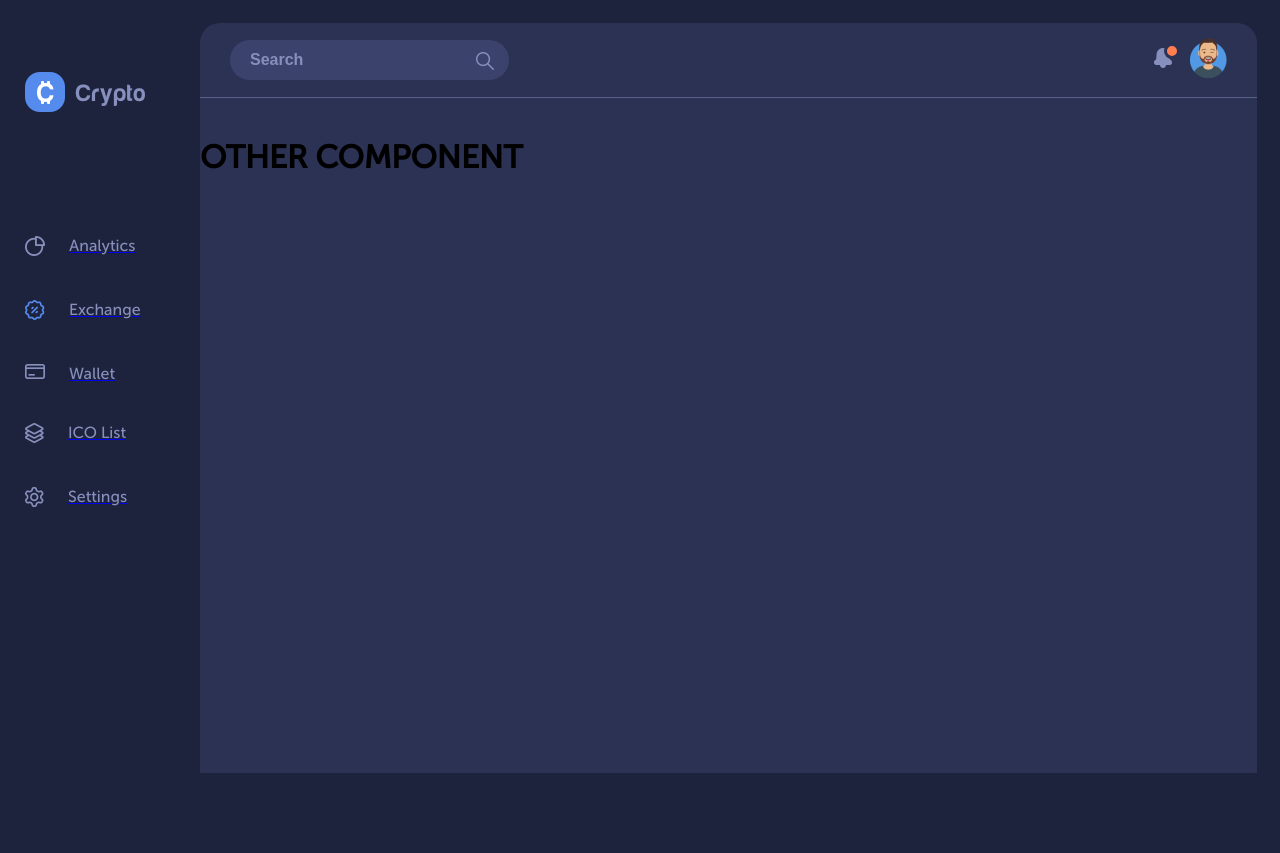
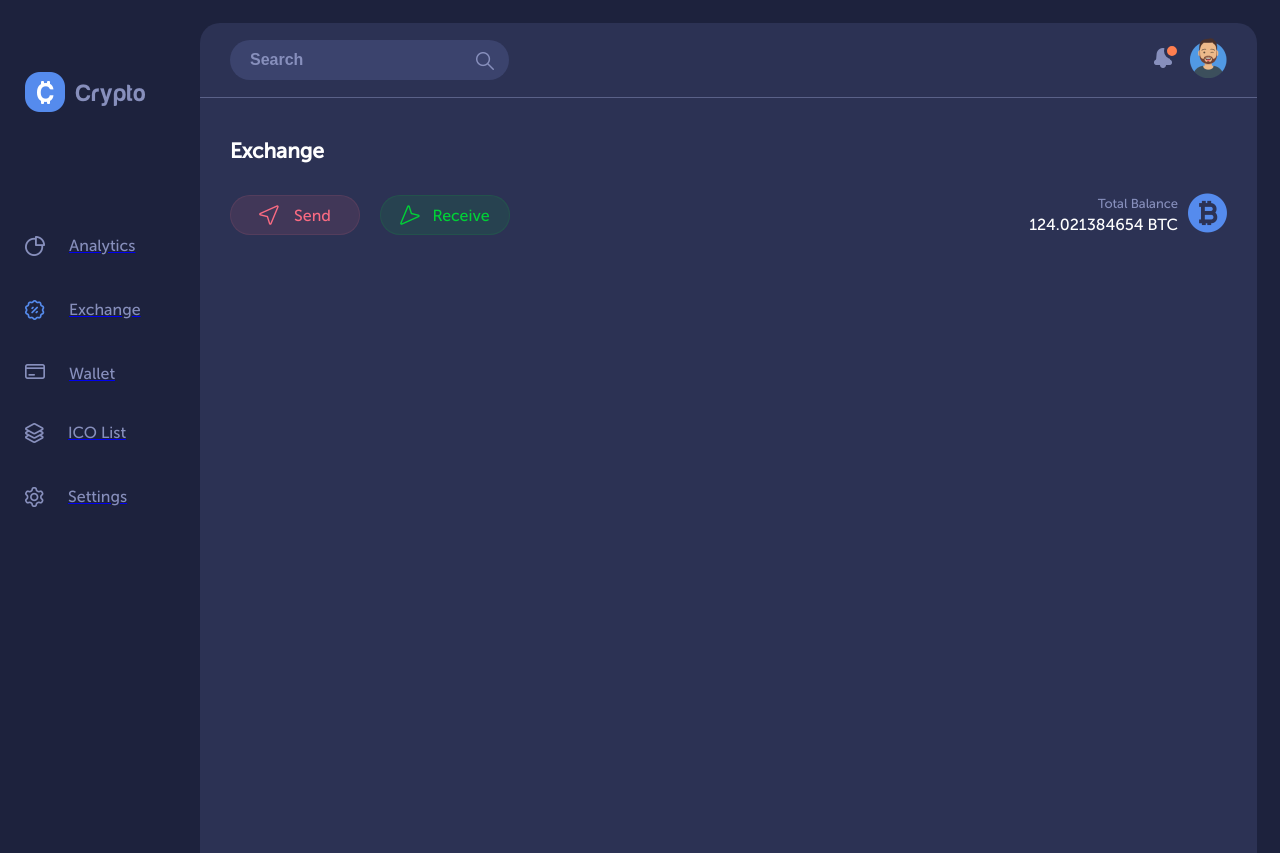
Before and after one commit to hasnainbaloch/innovativeSolutionsAssign, a React (Create React App) app: page / in a window 1280 px wide. Before the commit the page ends 800 px from the top, so only its background shows below. Built offline with nearby package versions, Linux system fonts and the light colour scheme.

Commit message:
info bar

```diff
--- a/src/components/MainContent.jsx
+++ b/src/components/MainContent.jsx
@@ -2,8 +2,8 @@ import React from "react";
 import TopHeader from "./topHeader/TopHeader";
 
 import { Switch, Route } from "react-router-dom";
-import Other from "./Other";
-import Exchange from "./exchange/Exchange";
+import Other from "../views/Other";
+import Exchange from "../views/exchange/Exchange.jsx";
 
 export const MainContent = () => {
   const mainContentStyle = {
@@ -12,14 +12,14 @@ export const MainContent = () => {
     width: "100%",
     borderTopLeftRadius: "20px",
     borderTopRightRadius: "20px",
-    minHeight: "90vh",
+    minHeight: "100vh",
   };
   return (
     <div style={mainContentStyle}>
       <TopHeader />
       <Switch>
-        <Route path="/" component={Other} />
-        <Route path="/exchange" component={Exchange} />
+        <Route path="/" component={Exchange} />
+        <Route path="/exchange" component={Other} />
       </Switch>
     </div>
   );
--- a/src/components/exchange/Exchange.js
+++ /dev/null
@@ -1,9 +0,0 @@
-import React from 'react'
-
-export default function Exchange() {
-    return (
-        <div>
-            <h2>EXCHANGE</h2>
-        </div>
-    )
-}
--- /dev/null
+++ b/src/views/exchange/Exchange.jsx
@@ -0,0 +1,41 @@
+import React from "react";
+import "./exchange.css";
+
+import sendArrowIcon from "../../assets/icons/sendArrow.png";
+import receiveArrowIcon from "../../assets/icons/receiveArrow.png";
+import balance from "../../assets/icons/bitcoin.png";
+
+export default function Exchange({ title }) {
+  return (
+    <div className="exchange-view-wrapper">
+      <h2 className="title">{title || "Exchange"}</h2>
+
+      <div className="info-bar">
+        <div className="arrows">
+          <div className="send outline-button">
+            <div className="send-arrow arrow-icon">
+              <img src={sendArrowIcon} alt="send" />
+            </div>
+            <div className="text">Send</div>
+          </div>
+          <div className="receive outline-button">
+            <div className="receive-arrow arrow-icon">
+              <img src={receiveArrowIcon} alt="receive" />
+            </div>
+            <div className="text">Receive</div>
+          </div>
+        </div>
+
+        <div className="balance-wrapper">
+          <div className="total-balance">
+            <div className="sub-text">Total Balance</div>
+            <div className="balance">124.021384654 BTC</div>
+          </div>
+          <div className="coin-wrap">
+            <img src={balance} alt="coin" />
+          </div>
+        </div>
+      </div>
+    </div>
+  );
+}
--- /dev/null
+++ b/src/views/exchange/exchange.css
@@ -0,0 +1,80 @@
+.exchange-view-wrapper {
+  padding: 0 30px;
+}
+.exchange-view-wrapper .title {
+  margin-bottom: 30px;
+  color: #fff;
+  font-size: 21px;
+  line-height: 1.2;
+}
+
+.info-bar {
+  display: flex;
+  flex-direction: row;
+  justify-content: space-between;
+  align-items: center;
+}
+.info-bar .arrows {
+  display: flex;
+  flex-direction: row;
+  align-items: center;
+}
+.info-bar .outline-button {
+  border: 1px solid;
+  border-radius: 20px;
+  width: 128px;
+  height: 38px;
+	display: flex;
+	align-items: center;
+	justify-content: center;
+	flex-direction: row;
+}
+.info-bar .outline-button:hover {
+	cursor: pointer;
+}
+.info-bar .send {
+	border-color: rgba(250, 107, 130, 0.102);
+	background-color: rgba(250, 107, 130, 0.102);
+	margin-right: 20px;
+}
+.info-bar .send .text{
+	color: rgb(250, 107, 130);
+	margin-left: 15px;
+}
+.info-bar .receive .text{
+	color: rgb(0, 209, 54);
+	margin-left: 12px;
+}
+.info-bar .receive {
+	border-color: rgba(0, 209, 54, 0.102);
+	background-color: rgba(0, 209, 54, 0.102);
+}
+.info-bar .arrow-icon{
+	margin-top: 3px;
+}
+.info-bar .balance-wrapper {
+  display: flex;
+  flex-direction: row;
+  align-items: center;
+}
+.info-bar .balance-wrapper .total-balance {
+  text-align: right;
+  margin-right: 10px;
+}
+.info-bar .balance-wrapper .total-balance .sub-text {
+  font-size: 13px;
+  color: rgb(135, 143, 188);
+  line-height: 1.2;
+  margin-bottom: 4px;
+}
+.info-bar .balance-wrapper .total-balance .balance {
+  font-size: 16px;
+  color: rgb(255, 255, 255);
+  line-height: 1.2;
+}
+
+.info-bar {
+}
+
+.Total_Balance {
+}
```
Also changed, not shown: src/assets/icons/receiveArrow.png (added), src/assets/icons/sendArrow.png (added), src/views/Other.jsx (renamed from src/components/Other.jsx).
